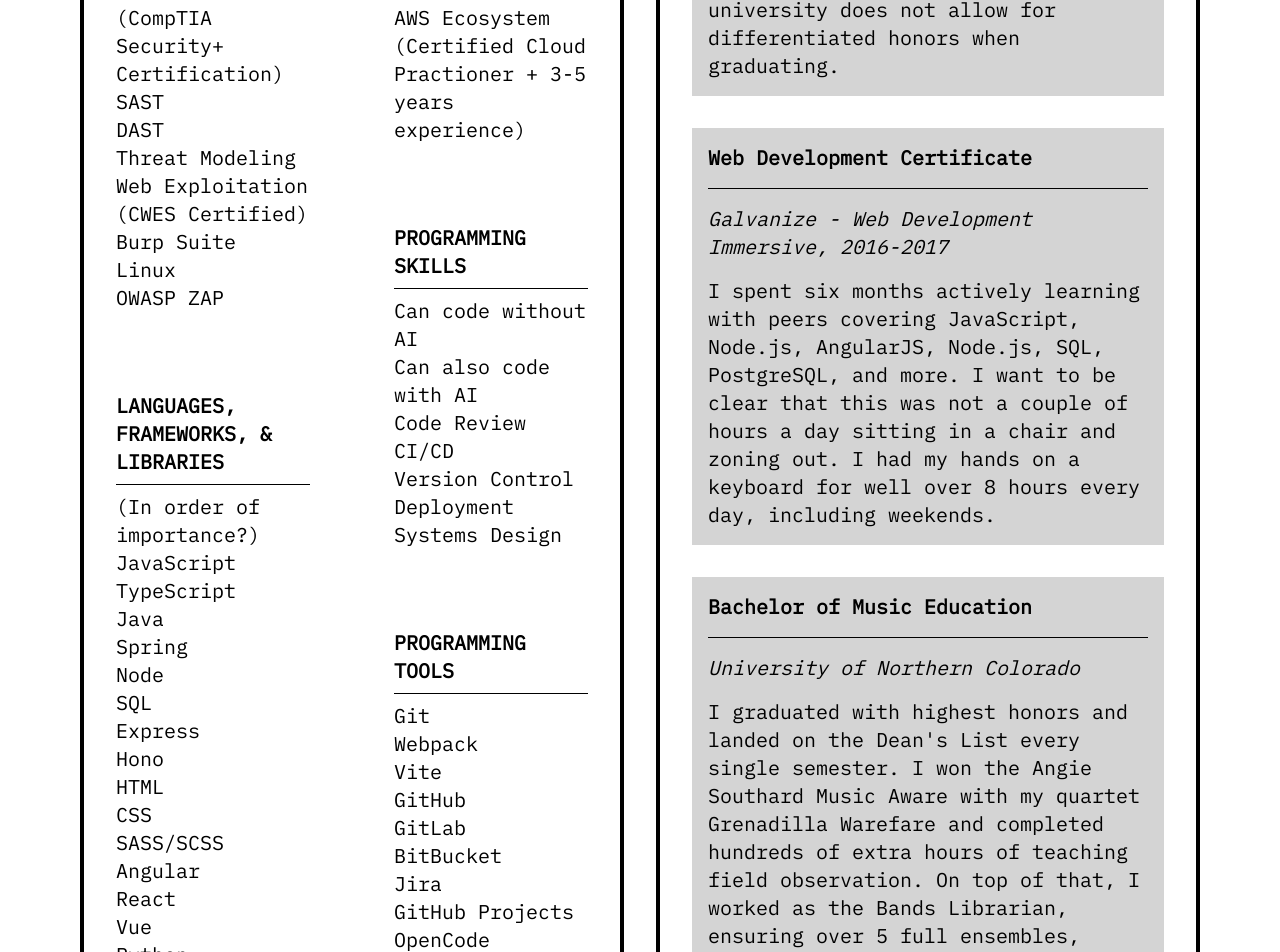
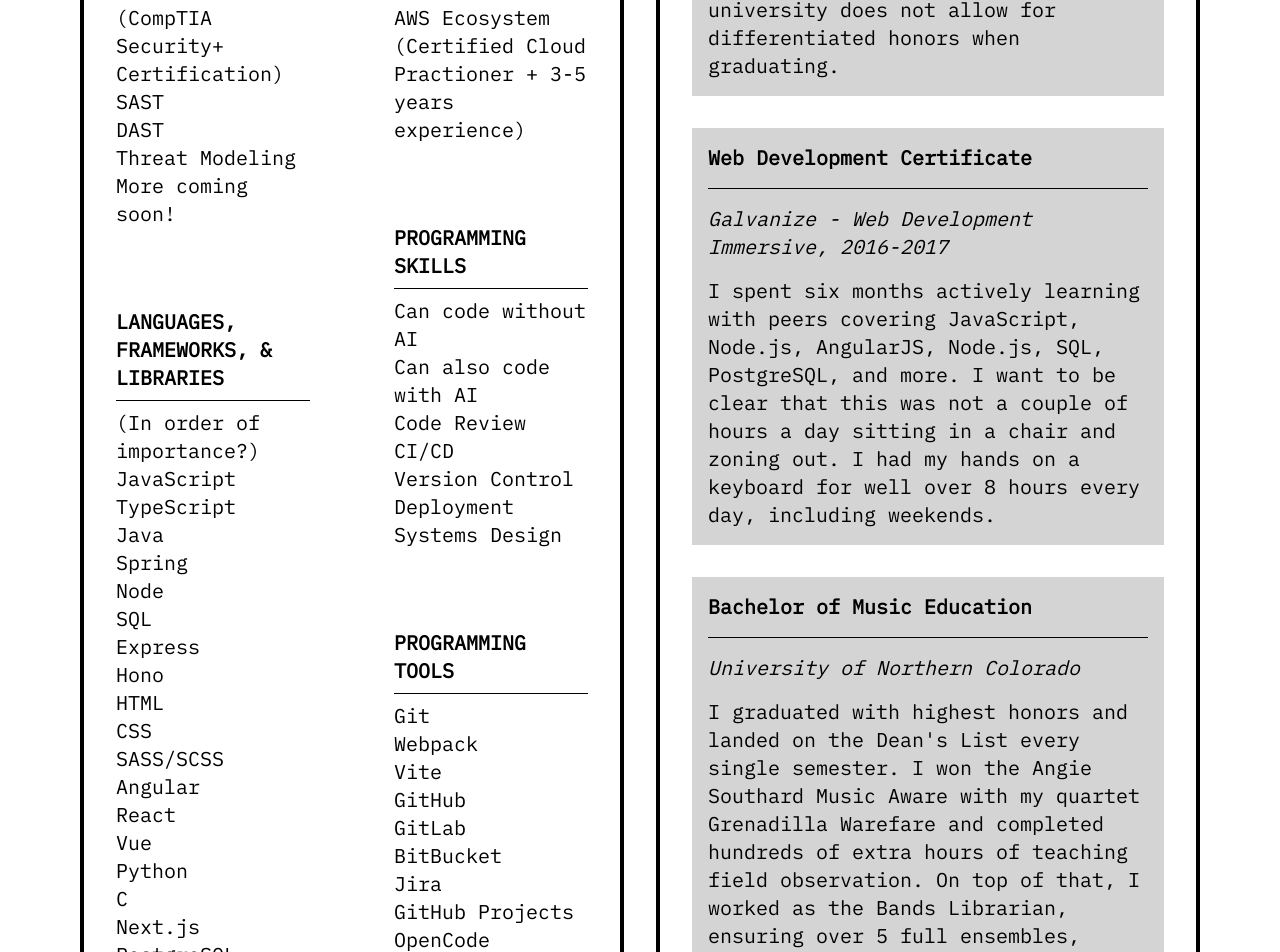
Before and after one commit to CassandraGoose/portfolio-2025, a React (Vite) app: page / in a window 1280 px wide. Shown: the part 1687-2639 px from the top of the page. Built offline with nearby package versions, Linux system fonts and the light colour scheme.

Commit message:
update skills

```diff
--- a/src/components/SkillsCard.tsx
+++ b/src/components/SkillsCard.tsx
@@ -61,7 +61,7 @@
 
 const TECHNIQUE_SKILLS = ["Agile", "Pair Programming", "Governance & Management"];
 
-const SECURITY_SKILLS = ['General Security Practices (CompTIA Security+ Certification)', 'SAST', 'DAST', 'Threat Modeling', 'Web Exploitation (CWES Certified)', 'Burp Suite', 'Linux', 'OWASP ZAP'];
+const SECURITY_SKILLS = ['General Security Practices (CompTIA Security+ Certification)', 'SAST', 'DAST', 'Threat Modeling', 'More coming soon!'];
 
 function SkillsCard() {
   return (
```
